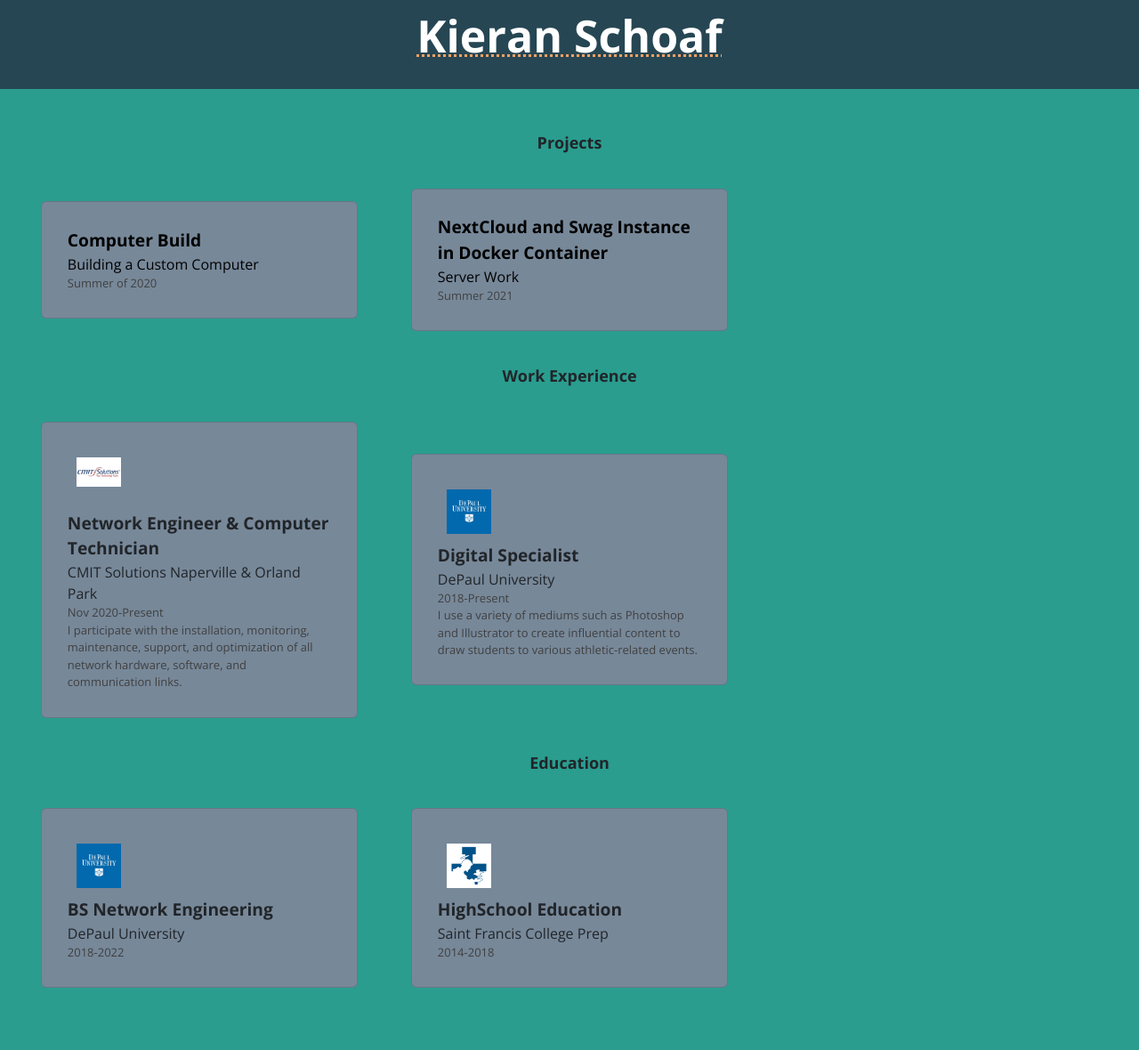
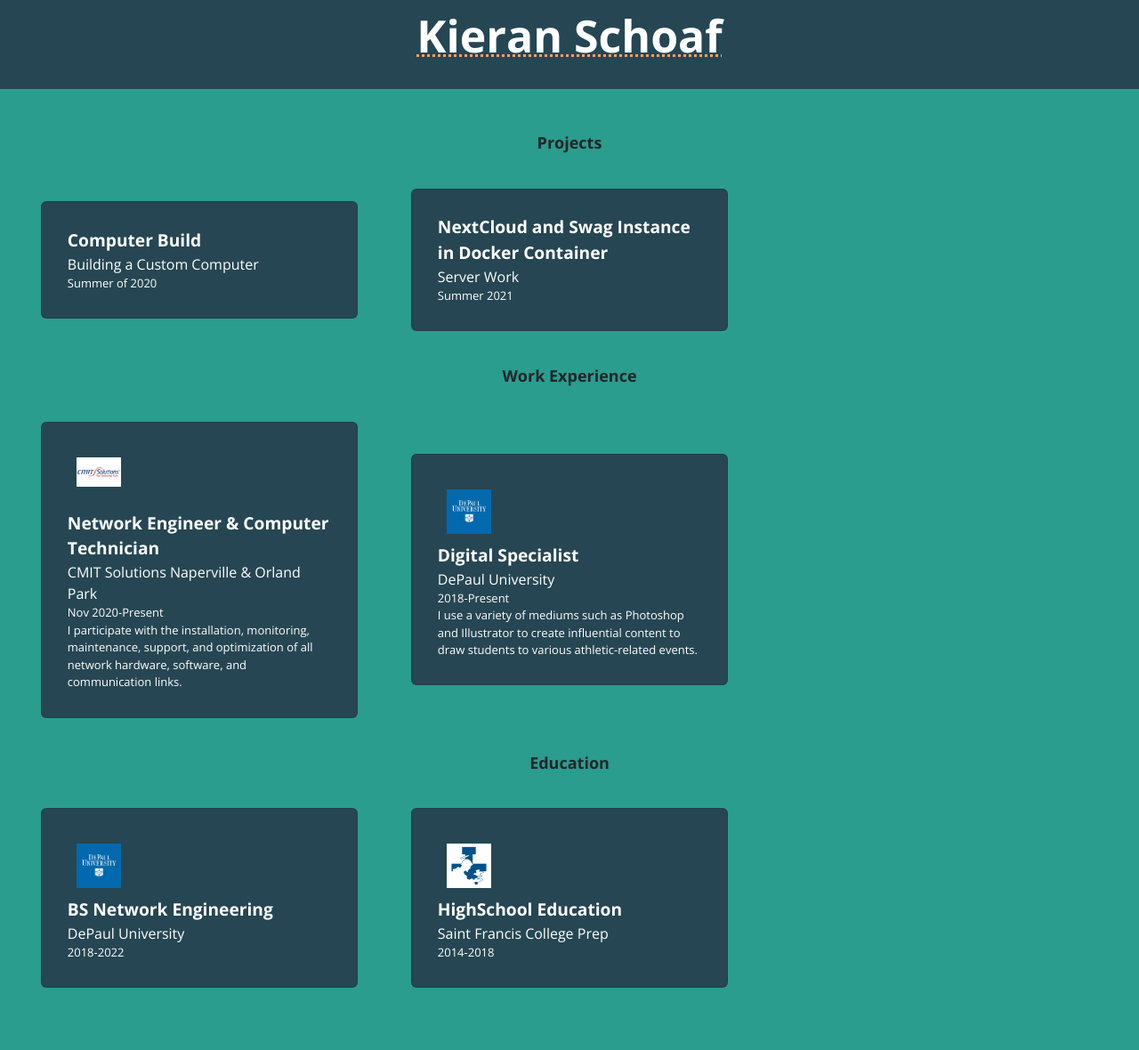
Before and after one commit to kischoaf/kischoaf.github.io, a Jekyll site: the page built from index.html, in a window 1280 px wide. Shown: the part 290-1470 px from the top of the page at 89% size. Built offline with Jekyll 4.4.1, drawn with Linux system fonts in a browser that asks for light colours; nearby versions of some CDN libraries.

Commit message:
changing block colors

```diff
--- a/_sass/all.scss
+++ b/_sass/all.scss
@@ -48,7 +48,7 @@ h2 {
 .card {
     display: flex;
     margin: 20px 30px;
-    background-color :lightslategray;
+    background-color : #264653;
     border-radius: .375rem;
     padding: 1.5em;
     font-size: 1.2em;
@@ -68,21 +68,23 @@ a {
     .title {
         font-size: 500;
         font-weight: bold;
+        color: white;
     }
 
     .location {
         font-size: medium;
         font-weight: 400;
+        color: white;
     }
 
     .dates {
         font-size: small;
-        color: #404040;
+        color: white;
     }
 
     .desc {
       font-size: small;
-      color:  #404040;
+      color: white;
     }
 }
 
```
